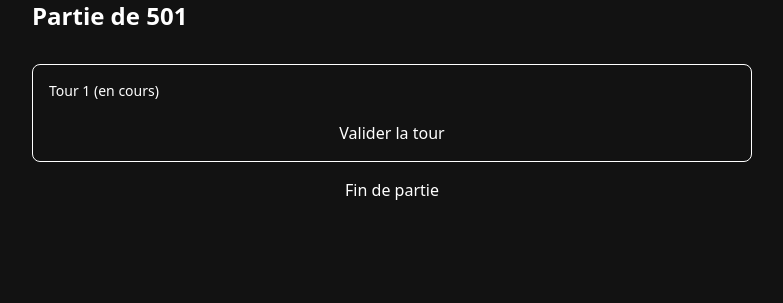
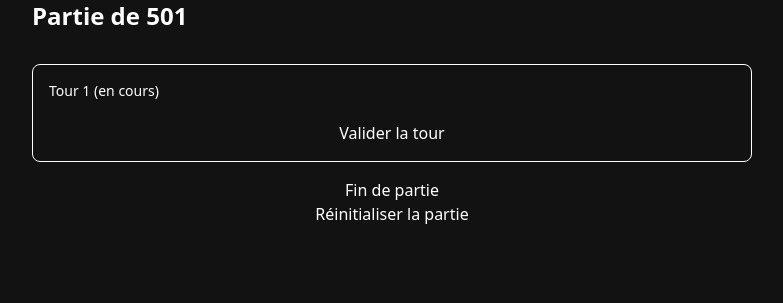
Before and after one commit to gptoto/GamingPad, a Django app: page /flechette/ in a window 1280 px wide. Shown: the part 350-653 px from the top of the page, without its empty margins (248-1031 px from the left). Run offline with Django 3.2, Linux system fonts and the light colour scheme; data comes from the database, SQL or seed files in the repository; data that the repository does not hold is empty; some libraries are stand-ins or nearby versions.

Commit message:
Fix et Ajout de commentaires

```diff
--- a/score/templates/partie/flechettes.html
+++ b/score/templates/partie/flechettes.html
@@ -43,4 +43,9 @@
     {% csrf_token %}
     <button type="submit" name="fin_partie" value="1" class="btn btn-error w-full">Fin de partie</button>
 </form>
+<div class="divider"></div>
+<form method="POST" action="{% url 'raz_partie' 'flechette' %}">
+    {% csrf_token %}
+    <button type="submit" class="btn btn-outline btn-warning w-full mb-4">Réinitialiser la partie</button>
+</form>
 {% endblock %}
--- a/score/urls.py
+++ b/score/urls.py
@@ -10,5 +10,6 @@ urlpatterns = [
     path('flechette/fin/<int:partie_id>', views.fin_partie, name='fin_partie'),
     path('president/', views.debut_President, name='partie_President'),
     path('dumble/', views.debut_Dumble, name='partie_Dumble'),
-    path('supprimer/<int:id>', views.suppr_Joueurs, name='suppression_joueurs')
+    path('supprimer/<int:id>', views.suppr_Joueurs, name='suppression_joueurs'),
+    path('raz/<str:type_jeu>/', views.raz_Partie, name='raz_partie'),
 ]
--- a/score/views.py
+++ b/score/views.py
@@ -8,7 +8,20 @@ from django.utils import timezone
 from score.forms import JoueurForm
 from .models import ListeJoueurs, Partie, Tour, ScoreTour, ClassementPartie
 
-# Gestion de la liste de joueurs
+
+def raz_Partie(request, type_jeu): #RAZ de la partie
+    nom_var_session = f'partie_{type_jeu}_id' # équivaut à 'partie_' + type_jeu + '_id'. f désignant un f-string (string concaténé)
+    partie_id = request.session.get(nom_var_session)
+    if partie_id:
+        Partie.objects.filter(id=partie_id).delete()
+        del request.session[nom_var_session]
+
+    routes_par_jeu = { #Gestion dynamique des routes de RAZ + regroupement pour ne pas gérer dans urls.py
+        'flechette': 'partie_Flechette',
+        'president': 'partie_President',
+        'dumble': 'partie_Dumble',
+    }
+    return redirect(routes_par_jeu.get(type_jeu, 'accueil')) # Renvoie la route dynamiquement construite en fonction du type de jeu
 
 def affiche_accueil(request):
     return render(request, 'partie/accueil.html')
@@ -16,6 +29,10 @@ def affiche_accueil(request):
 def debut_Flechettes(request):
     # Récupère la partie en cours (ou en crée une nouvelle)
     partie_id = request.session.get('partie_flechette_id')
+
+    # Si une partie est enregistrée en base sans date_fin (donc en cours), la supprimer pour recommencer une partie propre
+    Partie.objects.filter(typeJeu='', dateFin__isnull=True).exclude(id=partie_id).delete()
+
     partie = None
     if partie_id:
         partie = Partie.objects.filter(id=partie_id, dateFin__isnull=True).first()
@@ -83,14 +100,15 @@ def debut_Dumble(request):
 def fin_partie(request, partie_id): # Calcul le score final des joueurs, qui gagne la partie (en fonction du type de jeu), enregistre ces infos puis les affiche
     partie = get_object_or_404(Partie, id=partie_id)
 
-    joueurs = ListeJoueurs.objects.filter(joueurElim=1) # TODO: A CLARIFIER (pourquoi on utilise filter surtout)
+    joueurs = ListeJoueurs.objects.filter(joueurElim=1) # Récupère uniquement les joueurs actifs (1 = Actif, cf la bdd) via un filtre
 
     if partie.typeJeu == "flechette":
         score_totaux = []
 
-        classements = ClassementPartie.objects.filter(partie=partie).order_by('rang') # TODO: A CLARIFIER
+        classements = ClassementPartie.objects.filter(partie=partie).order_by('rang')
         joueurs_finis_ids = []
-        for classement in classements: # TODO: A CLARIFIER (logique du aggregate floue)
+        for classement in classements: # Pour chaque joueur ayant fini, on va chercher tous ses scores, puis on les additionne pour connaitre son score final (théoriquement 0 car a fini)
+            # ['score_sum'] or 0 permet de renvoyer 0 si la valeur pointée dans le dictionnaire est nulle
             total = ScoreTour.objects.filter(tour__partie=partie, joueur=classement.joueur, casse=False).aggregate(Sum('score'))['score__sum']  or 0
             score_totaux.append({
                 'joueur__joueurNom': classement.joueur.joueurNom,
@@ -100,7 +118,7 @@ def fin_partie(request, partie_id): # Calcul le score final des joueurs, qui gag
             joueurs_finis_ids.append(classement.joueur.id)
 
         joueurs_non_finis = joueurs.exclude(id__in=joueurs_finis_ids) # Récupère la liste des joueurs, moins ceux ayant finis
-        restants = [] # TODO: A CLARIFIER (quelle différence avec joueurs_non_finis ?)
+        restants = [] # Pour stocker nom/id/score qu'on fusionnera avec score_totaux plus tard (via .extend). Permet de calculer et stocker le score au passage
 
         for joueur in joueurs_non_finis:
             total = ScoreTour.objects.filter(tour__partie=partie, joueur=classement.joueur, casse=False).aggregate(Sum('score'))['score__sum']  or 0
@@ -109,7 +127,10 @@ def fin_partie(request, partie_id): # Calcul le score final des joueurs, qui gag
                 'joueurs_id': joueur.id,
                 'total': 501 - total,
             })
-        restants.sort(key=lambda s :s['total']) # TODO: A CLARIFIER (pas capté l'utilité des deux lignes + pourquoi 'lambda' en valeur de key)
+
+        # Trie la liste "restants" par ordre croissant ("pour chaque élément s de la liste, prends sa valeur 'total'")
+        # Ici 'lambda' désigne une mini-fonction jetable sans nom, la fonction étant ce qui vient après (et qui explique comment trier le .sort())
+        restants.sort(key=lambda s :s['total'])
         score_totaux.extend(restants)
 
     else:
@@ -125,8 +146,8 @@ def fin_partie(request, partie_id): # Calcul le score final des joueurs, qui gag
 
 
     # Enregistre le gagnant et la fin de partie
-    if scores_totaux:
-        partie.gagnant_id = scores_totaux[0]['joueur_id']
+    if score_totaux:
+        partie.gagnant_id = score_totaux[0]['joueur_id']
     partie.dateFin = timezone.now()
     partie.save()
 
@@ -135,9 +156,11 @@ def fin_partie(request, partie_id): # Calcul le score final des joueurs, qui gag
 
     return render(request, 'partie/recap.html', {
         'partie': partie,
-        'scores_totaux': scores_totaux,
+        'scores_totaux': score_totaux,
         'nb_tours': partie.tours.count(),
     })
+
+# Gestion de la liste de joueurs
 
 def joueurs_view(request):
     if request.method == "POST":
@@ -168,11 +191,3 @@ def suppr_Joueurs(request, id):
 
         return redirect('joueurs')
     return redirect('joueurs') #else
-
-# Gestion de la tour
-
-#def debut_Partie(request):
-    # RAZ de la tour
-    # Début d'une tour (donc ajout d'une tour)
-
-#def ajout_Tour(request):
```
